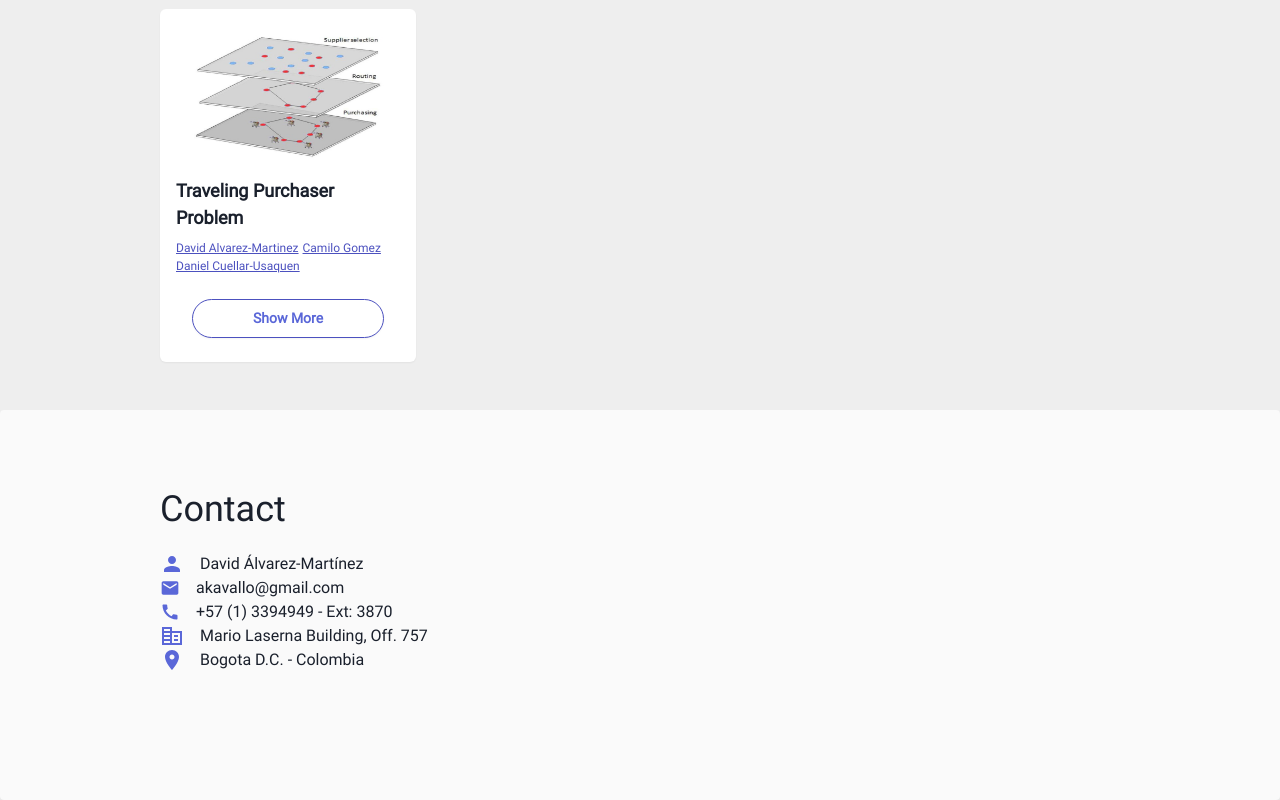
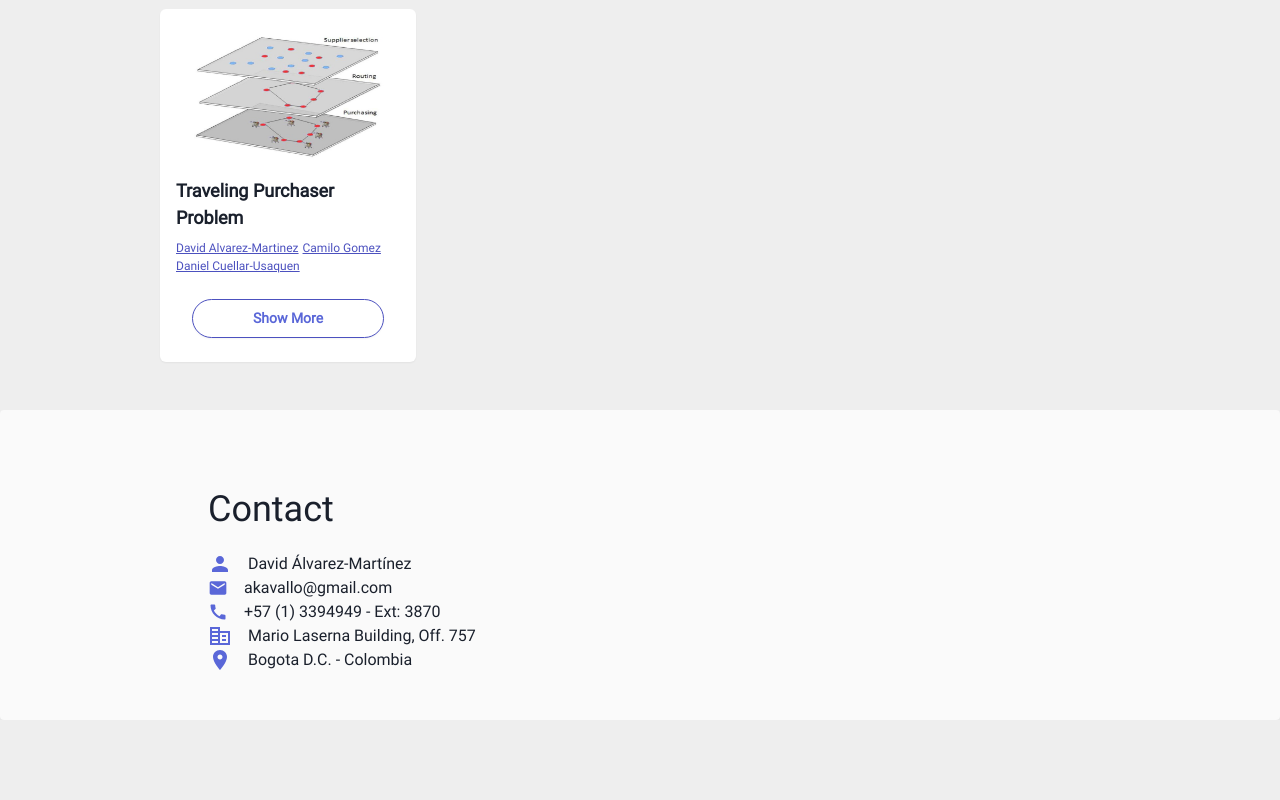
Before and after one commit to lejoss/opentech, a React (Create React App) app in the folder frontend/: page / in a window 1280 px wide. Shown: the part 630-1430 px from the top of the page. After the commit the page ends 1350 px from the top, so only its background shows below. Built offline with nearby package versions, Linux system fonts and the light colour scheme.

Commit message:
updated layout

```diff
--- a/frontend/src/components/Home/index.js
+++ b/frontend/src/components/Home/index.js
@@ -5,9 +5,9 @@ import { mapToKeys } from '../../services'
 function RecentProjects(arr, people) {
 	if (arr.length > 0) {
 		return (
-			<section style={{ backgroundColor: "#eee" }} id="recent-projects" className="pb-10 px-12 sm:px-0 lg:mx-40 2xl:mx-64">
+			<section style={{ backgroundColor: "#eee" }} id="recent-projects" className="pb-10 px-12 sm:px-0 lg:mx-40 2xl:mx-64 sm:mx-10">
 				<p className="mb-6 pt-6 text-center md:text-left text-3xl sm:text-4xl">Recent Projects</p>
-				<div className="flex flex-col mx-6 sm:mx-0 md:justify-between sm:flex-row sm:flex-wrap">
+				<div className="flex flex-col mx-6 sm:mx-0 lg:justify-between sm:flex-row sm:flex-wrap sm:justify-center">
 					{arr.map(p => <ProjectCard people={people} key={p.id} project={p} />)}
 				</div>
 			</section>
--- a/frontend/src/components/contact/index.js
+++ b/frontend/src/components/contact/index.js
@@ -1,6 +1,6 @@
 export default function Contact() {
 	return (
-		<section style={{ backgroundColor: "#fafafa" }} id="contact" className="rounded shadow-sm px-12 sm:px-0 pt-12 pb-32">
+		<section style={{ backgroundColor: "#fafafa" }} id="contact" className="rounded shadow-sm px-12 pt-12 pb-32 md:pb-12">
 			<div className="lg:mx-40 2xl:mx-64">
 				<p className="text-4xl mb-4 md:pt-6">Contact</p>
 				<div>
```
